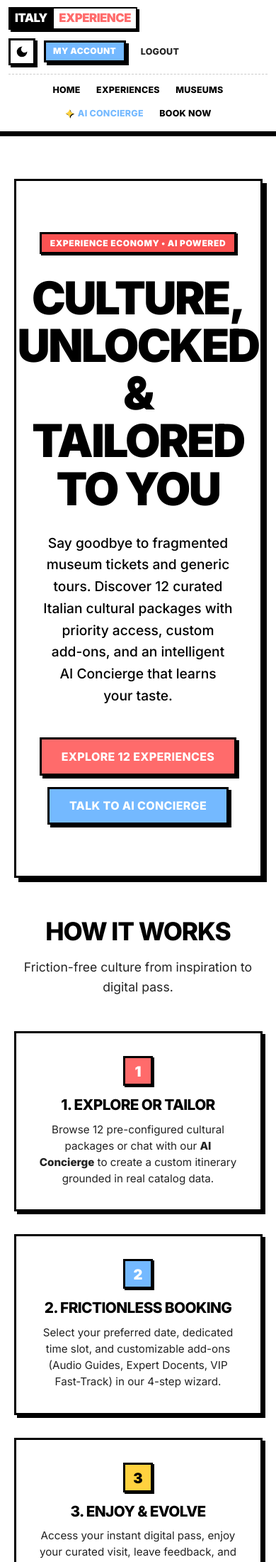
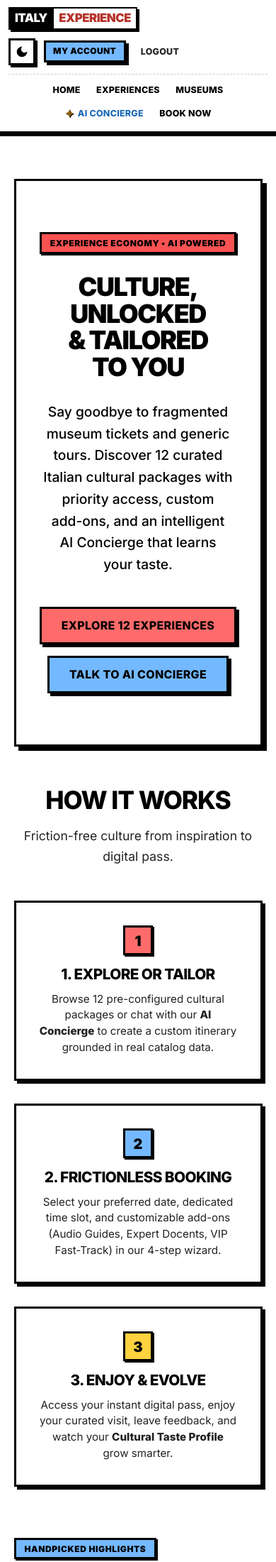
Before and after one commit to alessiomanera/web-tech-lab-2026, a Flask app: page / in a window 390 px wide. Shown: the top 2201 px of the page at 71% size. Run offline with Flask 3, Linux system fonts and the light colour scheme; the visitor is signed in with stand-in values (Sample User, id 1); data that the repository does not hold is empty.

Commit message:
fix(ui): repair responsive layout, WCAG AA contrast and keyboard access
One pass over the three defects the pre-submission audit found in the
interface layer, all verified by measuring the rendered page rather than
by reading the stylesheet.

Responsive
  `.profile-layout`'s `@media (max-width: 900px)` override sat at
  components.css:605 while the base rule was declared again at line 1150.
  Equal specificity, so the later rule won at every width and the media
  query never applied — the dashboard stayed two columns on a phone and
  the page scrolled to 565px inside a 375px viewport. Moved below the
  base rule. Separately, the concierge column and the card grids were
  floored by their content's intrinsic width (`min-width: auto`), and
  `.hero-title` kept a hard 4rem because the `h1` media query is an
  element selector that loses to the class. Now: no horizontal overflow
  at 320 / 375 / 768 / 1440px on any of the seven pages.

Contrast
  White text on the coral and blue fills measured 2.78:1 and 2.07:1, and
  the accents used as text on the page ground measured as low as 1.44:1
  — against a 4.5:1 requirement, on the primary CTA used app-wide.
  Added darkened text variants of each accent (`--primary-text`,
  `--accent-text`, `--accent-yellow-text`) for text on the ground, and
  `--on-accent` (black) for text on a fill, which is what `.badge-yellow`
  already did. The vivid fills are unchanged, so the Neubrutalist palette
  is intact. Rendered-pixel audit across eight pages in both themes:
  25 failing pairs in light and 15 in dark, now 0 and 0.

Keyboard
  The four booking time slots were `<div>`s with a click handler, no
  tabindex and no role: Tab jumped straight past them, so a keyboard-only
  user could not choose any slot but the default. They are now `<button>`
  elements with `aria-pressed` and the same dashed focus ring as every
  other button. Clicking an add-on's `<label>` also did nothing — the
  card handler toggled the checkbox and the browser's own label
  activation toggled it straight back — so the label is now left to the
  browser.

```diff
--- a/static/css/components.css
+++ b/static/css/components.css
@@ -57,7 +57,7 @@
    --------------------------------------------------------- */
 .cta-button {
     background: var(--primary-color);
-    color: #FFFFFF;
+    color: var(--on-accent);
     border: var(--border-width) solid var(--border-color);
     border-radius: var(--border-radius);
     box-shadow: var(--box-shadow-hard);
@@ -80,16 +80,16 @@
     transform: translate(4px, 4px);
     box-shadow: 0px 0px 0px 0px var(--border-color);
     background: var(--primary-hover);
-    color: #FFFFFF;
+    color: var(--on-accent);
 }
 
 .cta-button-blue {
     background: var(--accent-color);
-    color: #FFFFFF !important;
+    color: var(--on-accent) !important;
 }
 .cta-button-blue:hover, .cta-button-blue:active {
     background: var(--accent-hover);
-    color: #FFFFFF !important;
+    color: var(--on-accent) !important;
 }
 
 .cta-button-yellow {
@@ -141,8 +141,8 @@
 }
 
 .badge-yellow { background: var(--accent-yellow); color: #000000 !important; }
-.badge-blue { background: var(--accent-color); color: #FFFFFF !important; }
-.badge-red { background: var(--primary-hover); color: #FFFFFF !important; }
+.badge-blue { background: var(--accent-color); color: var(--on-accent) !important; }
+.badge-red { background: var(--primary-hover); color: var(--on-accent) !important; }
 .badge-white { background: var(--surface-color); color: var(--text-primary) !important; }
 
 .filter-pills-bar {
@@ -739,7 +748,9 @@
 }
 
 .hero-title {
-    font-size: 4rem;
+    /* Fluid rather than fixed: the `h1` media query in layout.css is an element
+       selector and loses to this class, so a hard 4rem overflowed narrow phones. */
+    font-size: clamp(2.25rem, 9vw, 4rem);
     font-family: var(--font-heading);
     font-weight: 900;
     margin: 0;
@@ -787,7 +798,7 @@
     font-size: 1.25rem;
     border: var(--border-width) solid var(--border-color);
     background: var(--primary-color);
-    color: #FFFFFF !important;
+    color: var(--on-accent) !important;
     box-shadow: 2px 2px 0px 0px var(--border-color);
     margin-bottom: 1rem;
 }
@@ -875,7 +886,7 @@
 
 .step-num-blue {
     background: var(--accent-color);
-    color: #FFFFFF !important;
+    color: var(--on-accent) !important;
 }
 
 .step-num-yellow {
--- a/static/css/layout.css
+++ b/static/css/layout.css
@@ -105,7 +105,9 @@ main {
 
 .grid-auto {
     display: grid;
-    grid-template-columns: repeat(auto-fill, minmax(320px, 1fr));
+    /* min() lets the track shrink below its 320px ideal on very narrow
+       screens instead of forcing the page to scroll sideways (WCAG 1.4.10). */
+    grid-template-columns: repeat(auto-fill, minmax(min(320px, 100%), 1fr));
     gap: 3rem; /* Increased whitespace between cards */
 }
 
@@ -155,7 +157,7 @@ nav {
 
 .logo .logo-accent {
     background: var(--surface-color);
-    color: var(--primary-color);
+    color: var(--primary-text);
     padding: 0.45rem 0.65rem;
     border-left: 2px solid var(--border-color);
 }
@@ -194,22 +196,22 @@ nav {
 .nav-link:hover, .nav-link:focus {
     background: var(--surface-subtle);
     border: 2px solid var(--border-color);
-    color: var(--primary-hover);
+    color: var(--primary-text);
     box-shadow: 2px 2px 0px 0px var(--border-color);
     outline: none;
 }
 
 .nav-link.nav-ai-link {
-    color: var(--accent-color);
+    color: var(--accent-text);
 }
 
 .nav-link.nav-ai-link:hover {
-    color: var(--accent-color);
+    color: var(--accent-text);
     background: var(--surface-subtle);
 }
 
 .nav-link.nav-ai-link .ai-sparkle {
-    color: var(--accent-yellow);
+    color: var(--accent-yellow-text);
     text-shadow: 1px 1px 0px var(--border-color);
     font-size: 1rem;
 }
@@ -300,12 +302,12 @@ nav {
 
 .nav-cta-blue {
     background: var(--accent-color);
-    color: #FFFFFF !important;
+    color: var(--on-accent) !important;
 }
 
 .nav-cta-blue:hover {
     background: var(--accent-hover);
-    color: #FFFFFF !important;
+    color: var(--on-accent) !important;
 }
 
 .nav-logout {
--- a/static/css/variables.css
+++ b/static/css/variables.css
@@ -34,6 +34,16 @@
     --error-color: #FF6B6B;
     --error-bg: #FFEBEB;
     --review-bg: #EBF4FF;
+
+    /* Text-on-ground variants of the accent colours.
+       The fills above stay vivid — these are the darkened versions used
+       wherever an accent is applied to TEXT sitting on the page background,
+       so the text still clears WCAG AA contrast. Text placed ON one of the
+       vivid fills uses --on-accent instead. */
+    --primary-text: #B5342A;        /* Coral, darkened for text — 6.02:1 on white */
+    --accent-text: #1B6AB8;         /* Sky blue, darkened for text — 5.53:1 on white */
+    --accent-yellow-text: #8A6212;  /* Bold yellow, darkened for text — 5.47:1 on white */
+    --on-accent: #000000;           /* Text sitting on a coral/blue/yellow fill */
 
     /* Neo-Brutalist Metrics */
     --border-width: 3px;
@@ -85,6 +95,14 @@
     --error-bg: #2E1212;
     --review-bg: #14243B;
 
+    /* On the dark canvas the vivid accents already clear AA as text, so the
+       text variants stay at full saturation. --on-accent does not flip: the
+       fills themselves are identical in both themes. */
+    --primary-text: #FF6B6B;        /* 6.14:1 on the dark card surface */
+    --accent-text: #74B9FF;         /* 8.22:1 on the dark card surface */
+    --accent-yellow-text: #FFD23F;  /* 11.80:1 on the dark card surface */
+    --on-accent: #000000;
+
     /* Neo-Brutalist Hard White Shadows */
     --box-shadow-hard: 4px 4px 0px 0px #FFFFFF;
     --box-shadow-hard-sm: 2px 2px 0px 0px #FFFFFF;
```
Also changed, not shown: other parts of static/css/components.css (+41 -21 lines), static/js/bookingWizard.js (+10 -1 lines), templates/booking.html (+7 -1 lines).
